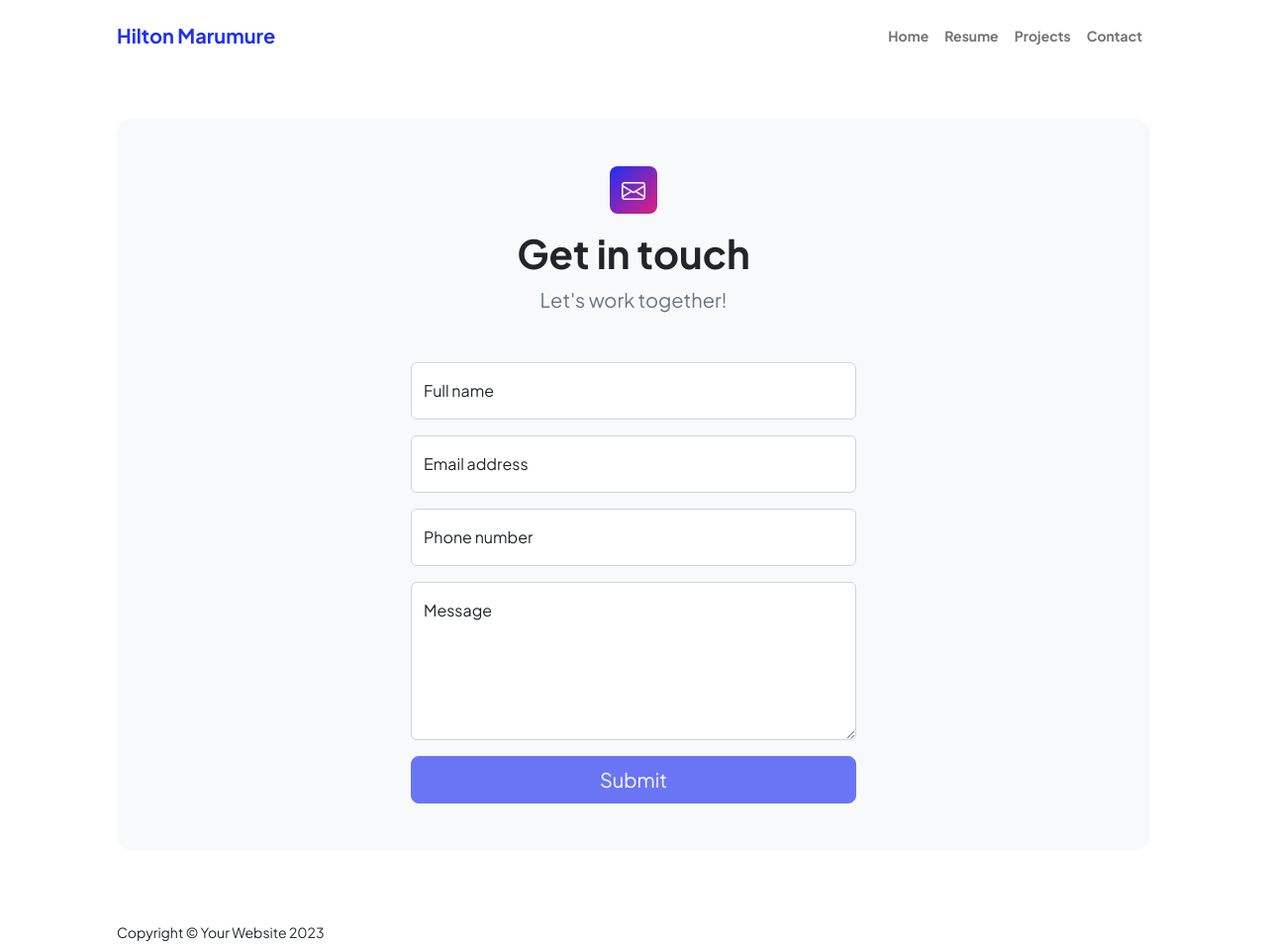
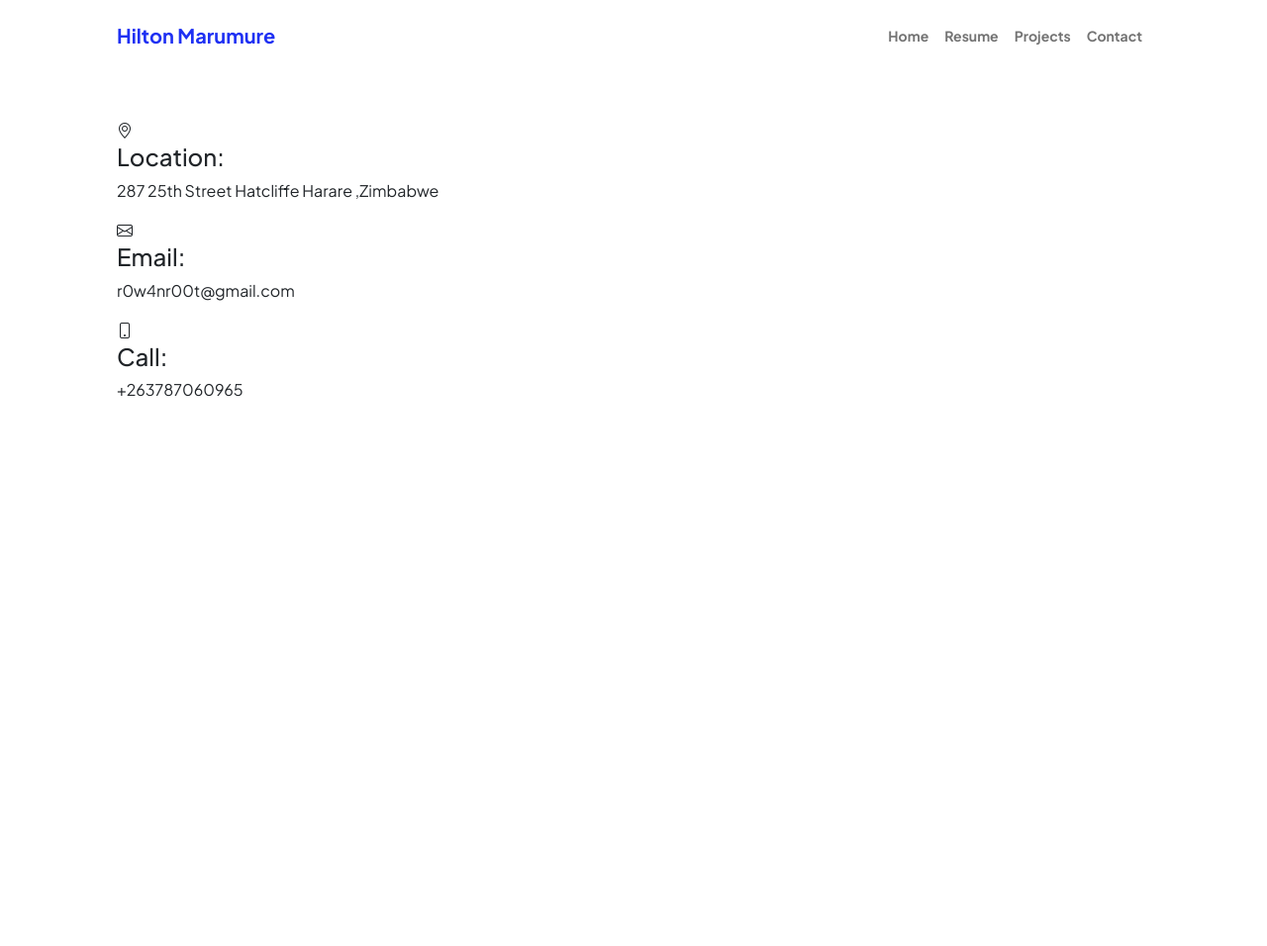
Before and after one commit to Hiltonboth/Hiltonboth.github.io, a plain HTML site: page contact.html in a window 1280 px wide. Shown: the whole page at 99% size. After the commit the page ends 800 px from the top, so only its background shows below. Drawn offline with nearby package versions, Linux system fonts and the light colour scheme.

Commit message:
Update contact.html

```diff
--- a/contact.html
+++ b/contact.html
@@ -38,67 +38,29 @@
             <section class="py-5">
                 <div class="container px-5">
                     <!-- Contact form-->
-                    <div class="bg-light rounded-4 py-5 px-4 px-md-5">
-                        <div class="text-center mb-5">
-                            <div class="feature bg-primary bg-gradient-primary-to-secondary text-white rounded-3 mb-3"><i class="bi bi-envelope"></i></div>
-                            <h1 class="fw-bolder">Get in touch</h1>
-                            <p class="lead fw-normal text-muted mb-0">Let's work together!</p>
-                        </div>
-                        <div class="row gx-5 justify-content-center">
-                            <div class="col-lg-8 col-xl-6">
-                                <!-- * * * * * * * * * * * * * * *-->
-                                <!-- * * SB Forms Contact Form * *-->
-                                <!-- * * * * * * * * * * * * * * *-->
-                                <!-- This form is pre-integrated with SB Forms.-->
-                                <!-- To make this form functional, sign up at-->
-                                <!-- https://startbootstrap.com/solution/contact-forms-->
-                                <!-- to get an API token!-->
-                                <form id="contactForm" data-sb-form-api-token="API_TOKEN">
-                                    <!-- Name input-->
-                                    <div class="form-floating mb-3">
-                                        <input class="form-control" id="name" type="text" placeholder="Enter your name..." data-sb-validations="required" />
-                                        <label for="name">Full name</label>
-                                        <div class="invalid-feedback" data-sb-feedback="name:required">A name is required.</div>
-                                    </div>
-                                    <!-- Email address input-->
-                                    <div class="form-floating mb-3">
-                                        <input class="form-control" id="email" type="email" placeholder="name@example.com" data-sb-validations="required,email" />
-                                        <label for="email">Email address</label>
-                                        <div class="invalid-feedback" data-sb-feedback="email:required">An email is required.</div>
-                                        <div class="invalid-feedback" data-sb-feedback="email:email">Email is not valid.</div>
-                                    </div>
-                                    <!-- Phone number input-->
-                                    <div class="form-floating mb-3">
-                                        <input class="form-control" id="phone" type="tel" placeholder="(123) 456-7890" data-sb-validations="required" />
-                                        <label for="phone">Phone number</label>
-                                        <div class="invalid-feedback" data-sb-feedback="phone:required">A phone number is required.</div>
-                                    </div>
-                                    <!-- Message input-->
-                                    <div class="form-floating mb-3">
-                                        <textarea class="form-control" id="message" type="text" placeholder="Enter your message here..." style="height: 10rem" data-sb-validations="required"></textarea>
-                                        <label for="message">Message</label>
-                                        <div class="invalid-feedback" data-sb-feedback="message:required">A message is required.</div>
-                                    </div>
-                                    <!-- Submit success message-->
-                                    <!---->
-                                    <!-- This is what your users will see when the form-->
-                                    <!-- has successfully submitted-->
-                                    <div class="d-none" id="submitSuccessMessage">
-                                        <div class="text-center mb-3">
-                                            <div class="fw-bolder">Form submission successful!</div>
-                                        </div>
-                                    </div>
-                                    <!-- Submit error message-->
-                                    <!---->
-                                    <!-- This is what your users will see when there is-->
-                                    <!-- an error submitting the form-->
-                                    <div class="d-none" id="submitErrorMessage"><div class="text-center text-danger mb-3">Error sending message!</div></div>
-                                    <!-- Submit Button-->
-                                    <div class="d-grid"><button class="btn btn-primary btn-lg disabled" id="submitButton" type="submit">Submit</button></div>
-                                </form>
-                            </div>
-                        </div>
-                    </div>
+                    <div class="col-lg-5 d-flex align-items-stretch">
+            <div class="info">
+              <div class="address">
+                <i class="bi bi-geo-alt"></i>
+                <h4>Location:</h4>
+                <p>287 25th Street Hatcliffe Harare ,Zimbabwe</p>
+              </div>
+
+              <div class="email">
+                <i class="bi bi-envelope"></i>
+                <h4>Email:</h4>
+                <p>r0w4nr00t@gmail.com</p>
+              </div>
+
+              <div class="phone">
+                <i class="bi bi-phone"></i>
+                <h4>Call:</h4>
+                <p>+263787060965</p>
+              </div>
+
+              <!-- <iframe src="https://www.google.com/maps/embed?pb=!1m14!1m8!1m3!1d12097.433213460943!2d-74.0062269!3d40.7101282!3m2!1i1024!2i768!4f13.1!3m3!1m2!1s0x0%3A0xb89d1fe6bc499443!2sDowntown+Conference+Center!5e0!3m2!1smk!2sbg!4v1539943755621" frameborder="0" style="border:0; width: 100%; height: 290px;" allowfullscreen></iframe> -->
+            </div>
+          </div>
                 </div>
             </section>
         </main>
@@ -106,7 +68,7 @@
         <footer class="bg-white py-4 mt-auto">
             <div class="container px-5">
                 <div class="row align-items-center justify-content-between flex-column flex-sm-row">
-                    <div class="col-auto"><div class="small m-0">Copyright &copy; Your Website 2023</div></div>
+<!--                     <div class="col-auto"><div class="small m-0">Copyright &copy; Your Website 2023</div></div> -->
                     <div class="col-auto">
                     </div>
                 </div>
```
